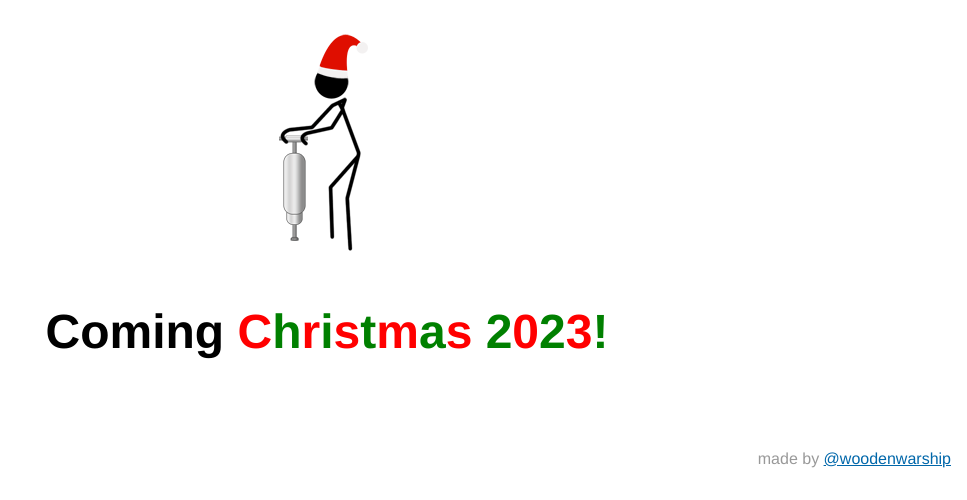
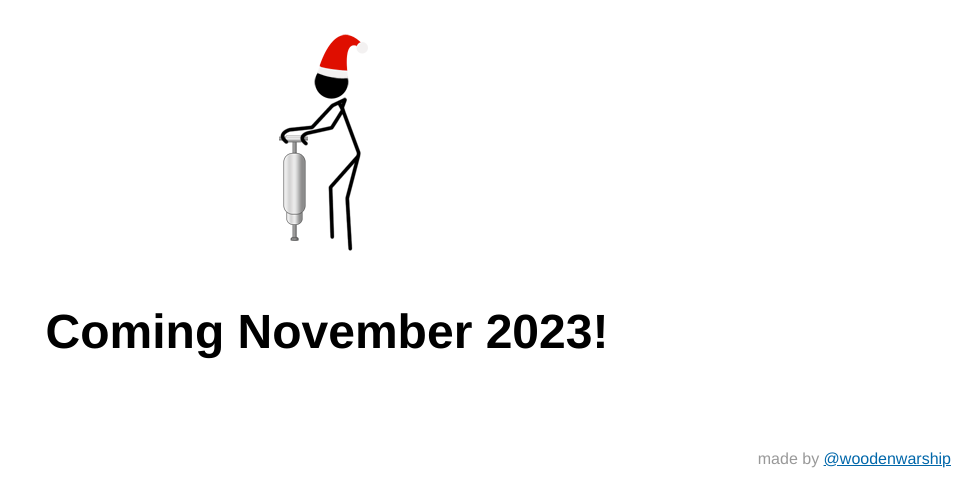
Before and after one commit to digitalmindworkshop/paperandpixelcodotcom, a plain HTML site: page index.html in a window 1280 px wide. Shown: the part 316-816 px from the top of the page, without its empty margins (313-1280 px from the left). Drawn offline with nearby package versions, Linux system fonts and the light colour scheme.

Commit message:
nov not xmas

```diff
--- a/index.html
+++ b/index.html
@@ -31,7 +31,7 @@
 			<h1>Under Construction</h1>
 			<img class="logo" src='assets/img/logo.png' alt="Dunder Mifflin logo" />
 			<img class="jackhammer" src='assets/img/jackhammer.gif' alt="Stick figure in a santa hat using a jackhammer." />
-			<h2><strong>Coming</strong> <span>C</span>h<span>r</span>i<span>s</span>t<span>m</span>a<span>s</span>&nbsp;2<span>0</span>2<span>3</span>!</h2>
+			<h2><strong>Coming November 2023!</strong></h2>
 		</main>
 		<footer>
 			<div class="addthis_inline_share_toolbox"></div>
```
